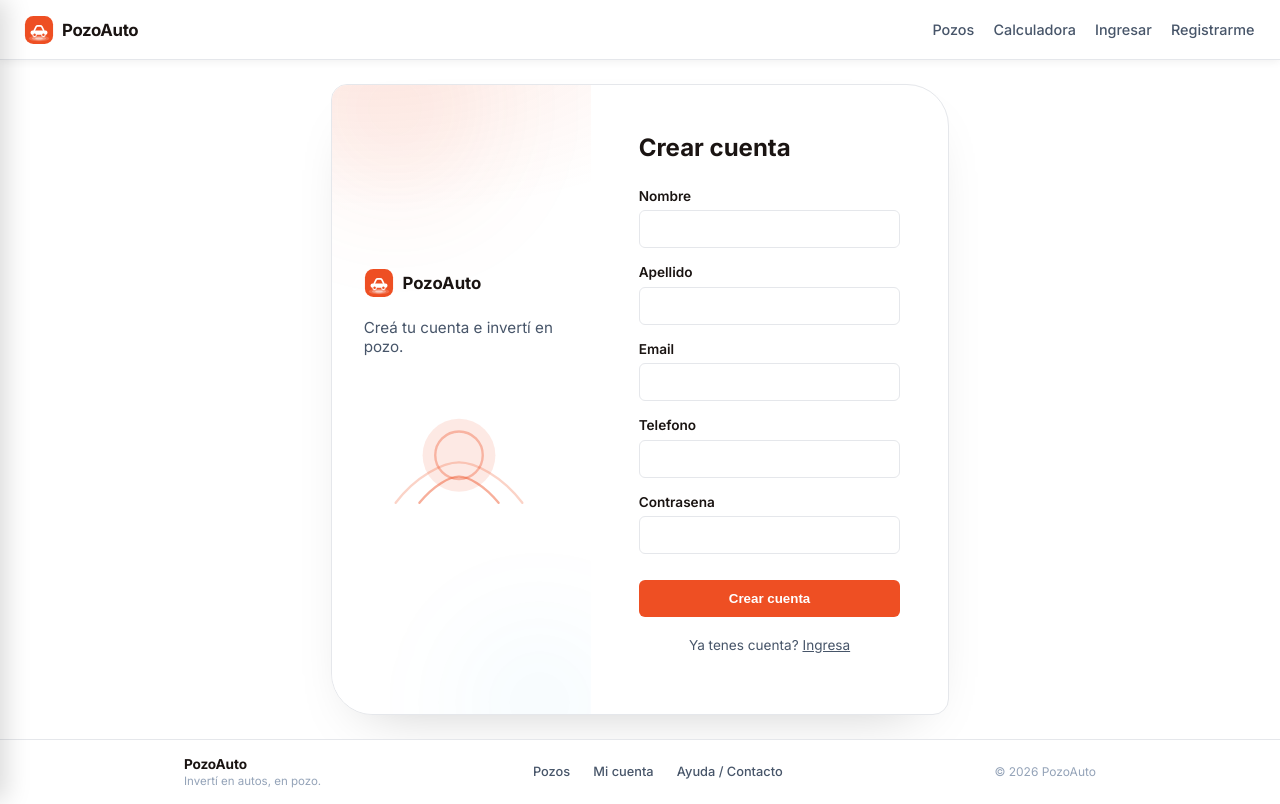
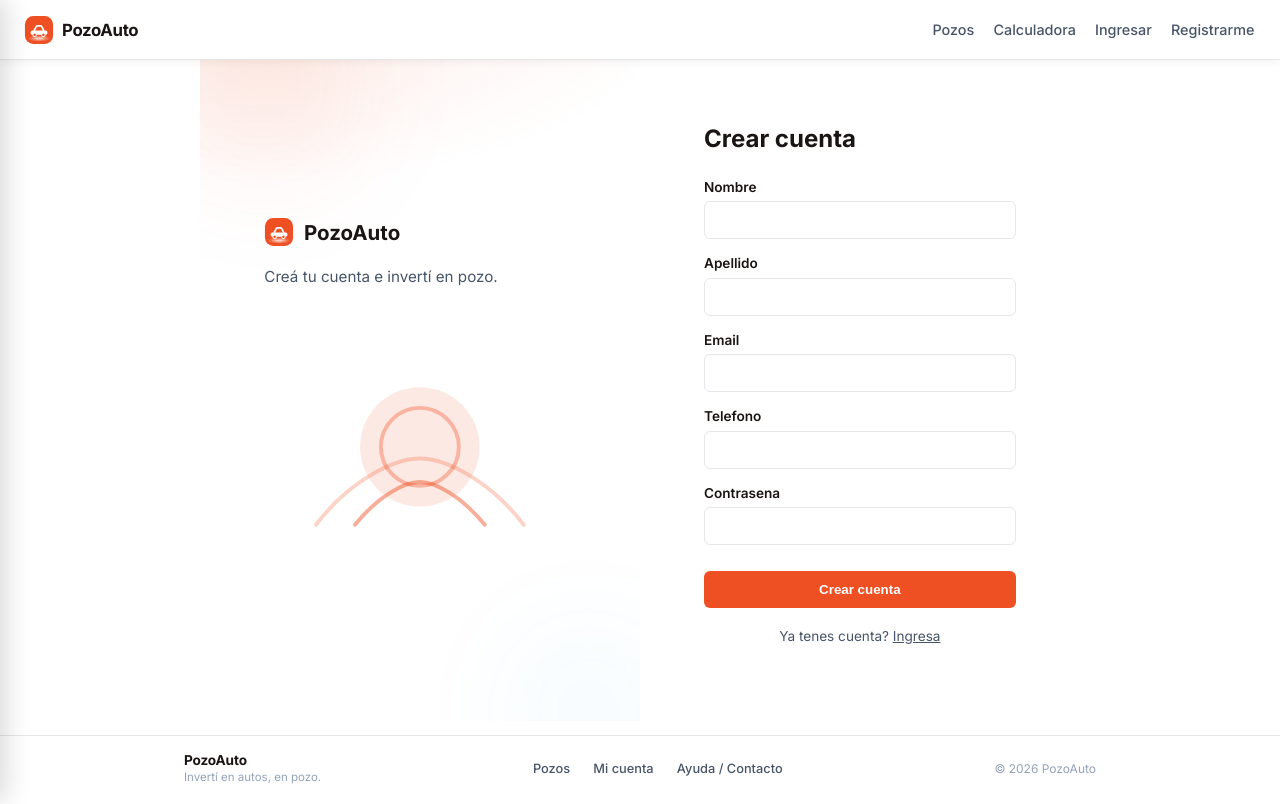
Before and after one commit to Sincro-arg/AH-front, an Angular app: page /registro in a window 1280 px wide. Built offline with nearby package versions, Linux system fonts and the light colour scheme.

Commit message:
tarea 709: unifico el estilo visual de registro con el de login (layout 50/50, sin borde ni sombra, wrapper card-inner)
Agent: c4

```diff
--- a/src/app/components/registro/registro.css
+++ b/src/app/components/registro/registro.css
@@ -2,23 +2,20 @@
   display: flex;
   align-items: stretch;
   width: 100%;
-  max-width: 960px;
-  margin: 1.5rem auto;
-  border: 1px solid var(--color-border);
-  border-radius: 16px 42px 16px 42px;
+  max-width: 1140px;
+  margin: 0 auto;
   overflow: hidden;
   background-color: var(--color-surface);
-  box-shadow: 0 24px 60px -34px rgba(0, 0, 0, 0.25);
   font-family: var(--font-family-base);
 }
 
 /* ── Panel de marca (blobs + ilustracion, mismo patron que home-hero) ── */
 .login-page__panel {
   position: relative;
-  flex: 1 1 42%;
+  flex: 1 1 50%;
   min-width: 0;
   overflow: hidden;
-  padding: 2.5rem 2rem;
+  padding: clamp(2.5rem, 6vw, 5rem) clamp(2rem, 6vw, 4rem);
   display: flex;
   align-items: center;
   background:
@@ -81,39 +78,51 @@
 .login-page__panel-content {
   position: relative;
   z-index: 1;
+  display: flex;
+  flex-direction: column;
+  justify-content: center;
+  gap: 0.25rem;
+  width: 100%;
+  max-width: 460px;
+  margin: 0 auto;
 }
 
 .login-page__brand {
   display: inline-flex;
   align-items: center;
-  gap: 0.55rem;
+  gap: 0.6rem;
   font-weight: 800;
-  font-size: 1.05rem;
+  font-size: clamp(1.1rem, 1.6vw, 1.5rem);
   color: var(--color-text);
 }
 
 .login-page__tagline {
   margin: 1rem 0 0;
-  max-width: 26ch;
+  max-width: 30ch;
   color: var(--color-text-muted);
-  font-size: 0.95rem;
+  font-size: clamp(0.95rem, 1.1vw, 1.15rem);
 }
 
 .login-page__illustration {
-  width: 190px;
+  width: clamp(240px, 32vw, 400px);
   max-width: 100%;
-  margin-top: 1.75rem;
+  margin-top: 2.5rem;
 }
 
 /* ── Tarjeta con el formulario ── */
 .login-page__card {
-  flex: 1 1 58%;
+  flex: 1 1 50%;
   min-width: 0;
-  padding: clamp(2rem, 5vw, 3rem) clamp(1.5rem, 5vw, 3rem);
+  padding: clamp(2rem, 5vw, 4rem);
   display: flex;
-  flex-direction: column;
+  align-items: center;
   justify-content: center;
   font-family: var(--font-family-base);
+}
+
+.login-page__card-inner {
+  width: 100%;
+  max-width: 420px;
 }
 
 .login-page__card h1 {
@@ -180,11 +189,6 @@
 @media (max-width: 720px) {
   .login-page {
     flex-direction: column;
-    margin: 0;
-    border-radius: 0;
-    border-left: none;
-    border-right: none;
-    box-shadow: none;
   }
 
   .login-page__panel {
@@ -195,6 +199,8 @@
 
   .login-page__panel-content {
     width: 100%;
+    max-width: none;
+    align-items: center;
   }
 
   .login-page__brand {
@@ -213,6 +219,7 @@
   }
 
   .login-page__card {
+    flex: 1;
     padding: 1.75rem 1.5rem 2.25rem;
   }
 }
--- a/src/app/components/registro/registro.html
+++ b/src/app/components/registro/registro.html
@@ -34,6 +34,7 @@
   </div>
 
   <div class="login-page__card">
+    <div class="login-page__card-inner">
       <h1>Crear cuenta</h1>
 
       <form class="registro__form" [formGroup]="form" (ngSubmit)="onSubmit()">
@@ -71,4 +72,5 @@
         Ya tenes cuenta? <a routerLink="/login">Ingresa</a>
       </p>
     </div>
+  </div>
 </section>
```
Lines whose indentation alone changed are shown as unchanged.
